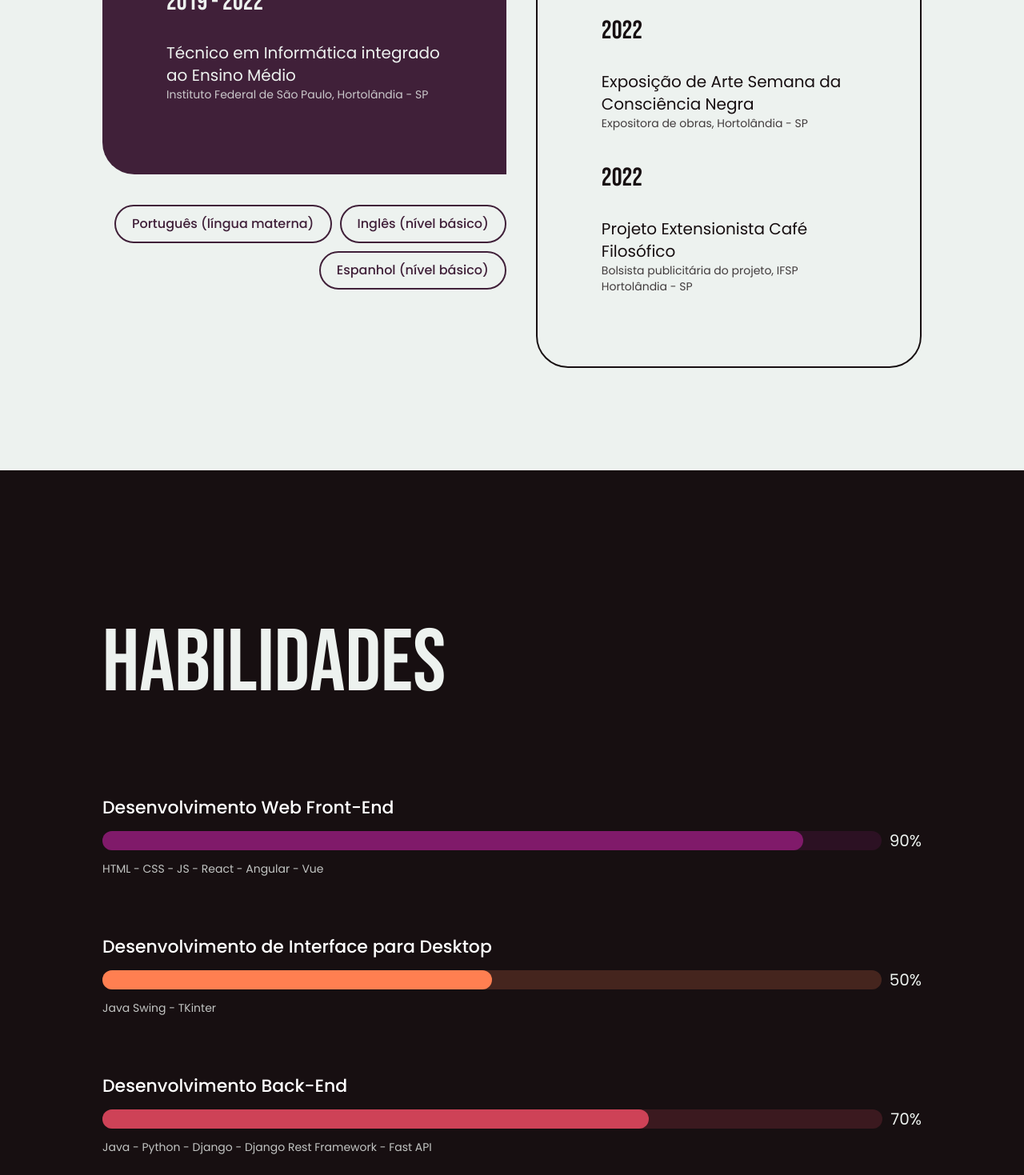
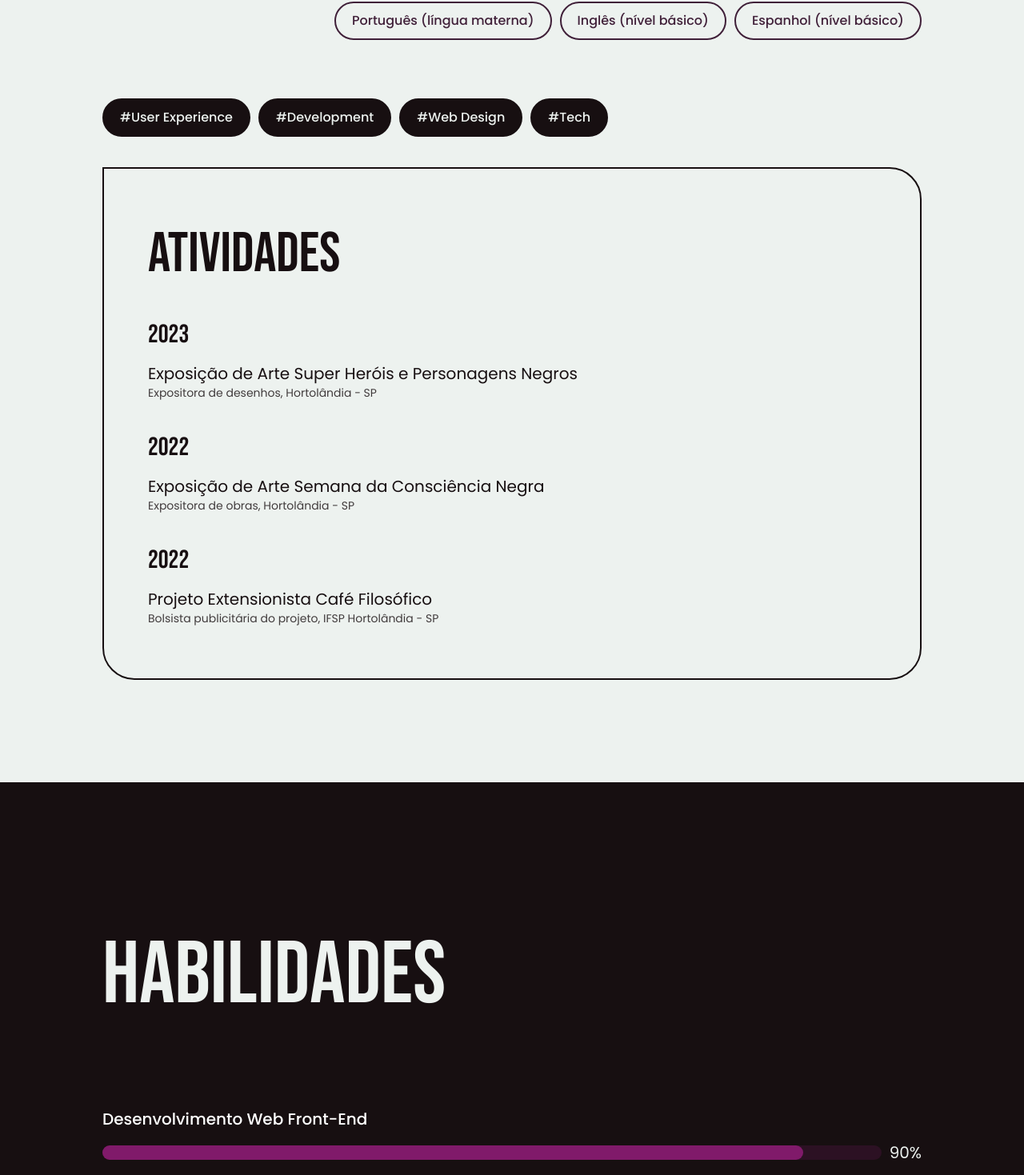
Before and after one commit to rochamanuela/my-portfolio, a React (Vite) app: page / in a window 1280 px wide. Shown: the part 2520-3989 px from the top of the page at 80% size. Built offline with nearby package versions, Linux system fonts and the light colour scheme.

Commit message:
style: add internal links

```diff
--- a/src/components/Education/index.jsx
+++ b/src/components/Education/index.jsx
@@ -3,7 +3,7 @@ import './style.css'
 
 export default function Education() {
   return (
-    <div className="education">
+    <div className="education" id="education">
       <div className="education-child">
         <div className="education-content filled">
           <h1>Educação</h1>
--- a/src/components/Education/style.css
+++ b/src/components/Education/style.css
@@ -136,13 +136,18 @@ p.location {
     }
 }
 
-@media screen and (max-width: 1237px) {
+@media screen and (max-width: 1320px) {
     .education {
         flex-direction: column;
+        margin-top: 140px;
     }
 
     .education-content-child .item {
         gap: 15px;
+    }
+
+    .education .last-child {
+        margin-top: 36px;
     }
 }
 
@@ -187,3 +192,9 @@ p.location {
         border-radius: 0px 20px 20px 20px;
     }
 }
+
+@media screen and (max-width: 1580px) {
+    .education-content {
+        padding: 65px 55px;
+    }
+}
--- a/src/components/Experience/index.jsx
+++ b/src/components/Experience/index.jsx
@@ -7,7 +7,7 @@ import MockupRexroute from '../../assets/images/mockups/mockup-rexroute-project.
 
 export default function Experience() {
   return (
-    <div className="experience">
+    <div className="experience" id="experience">
       <div className="experience-section-title">
         <div className="child">
           <h1>Experiência</h1>
@@ -32,7 +32,6 @@ export default function Experience() {
         </div>
         <div className="mockup coral">
           <img src={MockupEsy} />
-          {/*<div className="coral-rectangle"></div>*/}
         </div>
       </section>
       <section className="experience-content" id="middle-content">
--- a/src/components/Experience/style.css
+++ b/src/components/Experience/style.css
@@ -76,6 +76,8 @@
     height: 94%;
     margin-top: -6%;
     margin-left: 52%;
+    transition: opacity 0.5s ease-in-out;
+    opacity: 1;
 }
 
 .experience section.experience-content .mockup.dark-purple::before {
@@ -84,6 +86,8 @@
     width: calc(76%);
     height: calc(100% - 140px);
     margin-top: 140px;
+    transition: opacity 0.5s ease-in-out;
+    opacity: 1;
 }
 
 .experience section.experience-content .mockup.coral::before {
@@ -94,6 +98,23 @@
     margin-bottom: 70px;
     margin-top: 70px;
     height: calc(100% - 140px);
+    transition: opacity 0.5s ease-in-out;
+    opacity: 1;
+}
+
+.experience section.experience-content .mockup.coral:hover::before {
+    background: linear-gradient(180deg, #ff581c 0%, #EDF2EF 100%);
+    opacity: 0.8;
+}
+
+.experience section.experience-content .mockup.dark-purple:hover::before {
+    background: linear-gradient(270deg, #EDF2EF 0%, #571349 100%);
+    opacity: 0.8;
+}
+
+.experience section.experience-content .mockup.amaranth:hover::before {
+    background: linear-gradient(270deg, #b8273d 0%, #EDF2EF 100%);
+    opacity: 0.8;
 }
 
 .experience section.experience-content .amaranth img {
@@ -264,9 +285,7 @@ p.lide-experience-2 {
         margin-left: 60%;
     }
 
-    /* testes */
     .experience section.experience-content#middle-content {
-        /* background-color: green; */
         flex-direction: column-reverse;
     }
 
--- a/src/components/Header/index.jsx
+++ b/src/components/Header/index.jsx
@@ -6,7 +6,6 @@ export default function Header() {
   return (
     <div className="header">
       <div className="header-child">
-        {/* <p className="name">Manuela Souza</p> */}
         <img src={MyFace} />
       </div>
       <div className="header-child">
--- a/src/components/Skills/index.jsx
+++ b/src/components/Skills/index.jsx
@@ -5,7 +5,7 @@ import './style.css'
 
 export default function Skills() {
   return (
-    <div className="skills">
+    <div className="skills" id="skills">
       <div className="skills-section-title">
         <h1>Habilidades</h1>
       </div>
--- a/src/components/Skills/style.css
+++ b/src/components/Skills/style.css
@@ -57,6 +57,22 @@
     .skills {
         flex-direction: column;
     }
+
+    .bar {
+        height: 18px;
+    }
+
+    .title-bar {
+        font-size: 20px;
+    }
+
+    .title-bar {
+        gap: 6px;
+    }
+
+    .skill-description {
+        font-size: 13px;
+    }
 }
 
 @media screen and (max-width: 1470px) {
@@ -72,6 +88,11 @@
     .skills .skills-section-title {
         width: 100%;
     }
+
+    .skills-child, .skills-content {
+        gap: 50px;
+    }
+
 }
 
 @media screen and (max-width: 540px) {
```
